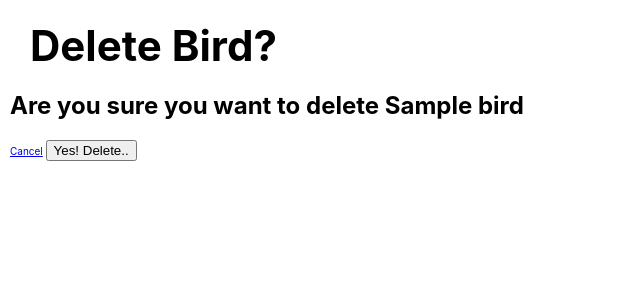
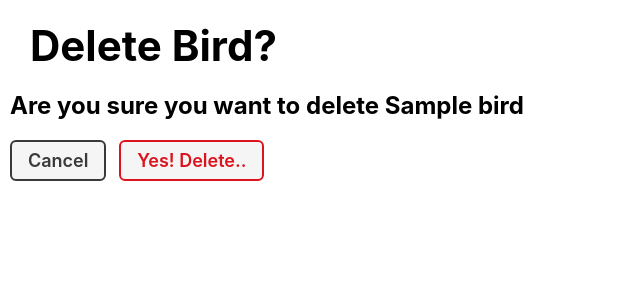
Before and after one commit to creyes25/bird-collector, a Django app: page /birds/1/delete in a window 1280 px wide. Shown: the part 54-354 px from the top of the page, without its empty margins (0-640 px from the left). Run offline with Django 4.2, Linux system fonts and the light colour scheme; a user stored in the database is signed in; tables that the repository leaves empty hold one stand-in row (values such as "Sample post").

Commit message:
fix buttons

```diff
--- a/main_app/templates/main_app/bird_confirm_delete.html
+++ b/main_app/templates/main_app/bird_confirm_delete.html
@@ -14,7 +14,7 @@
 
 <form action="" method='POST' class="form">
   {% csrf_token %}
-  <a href="{% url 'birds_details' bird.id %}">Cancel</a>
-  <button type=submit>Yes! Delete..</button>
+  <a href="{% url 'birds_details' bird.id %}" class='btn secondary'>Cancel</a>
+  <button type=submit class="btn danger">Yes! Delete..</button>
 </form>
 {% endblock  %}
```
